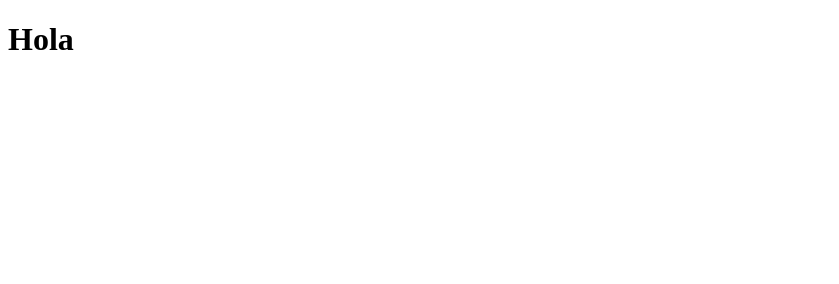
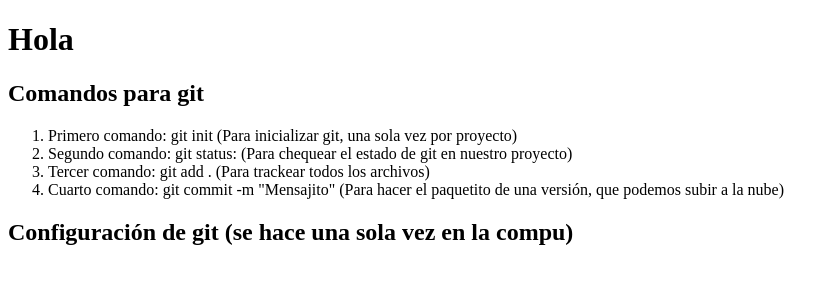
Before and after one commit to MartinM53/mi-primer-git, a plain HTML site: page index.html in a window 1280 px wide. Shown: the whole page, without its empty margins (0-839 px from the left). Drawn offline with Linux system fonts and the light colour scheme.

Commit message:
Agregamos comandos de git al index.html

```diff
--- a/index.html
+++ b/index.html
@@ -8,5 +8,14 @@
 </head>
 <body>
     <h1>Hola</h1>
+    <h2>Comandos para git</h2>
+    <ol>
+        <li>Primero comando: git init (Para inicializar git, una sola vez por proyecto)</li>
+        <li>Segundo comando: git status: (Para chequear el estado de git en nuestro proyecto)</li>
+        <li>Tercer comando: git add . (Para trackear todos los archivos)</li>
+        <li>Cuarto comando: git commit -m "Mensajito" (Para hacer el paquetito de una versión, que podemos subir a la nube)</li>
+    </ol>
+
+    <h2>Configuración de git (se hace una sola vez en la compu)</h2>
 </body>
 </html>
```
